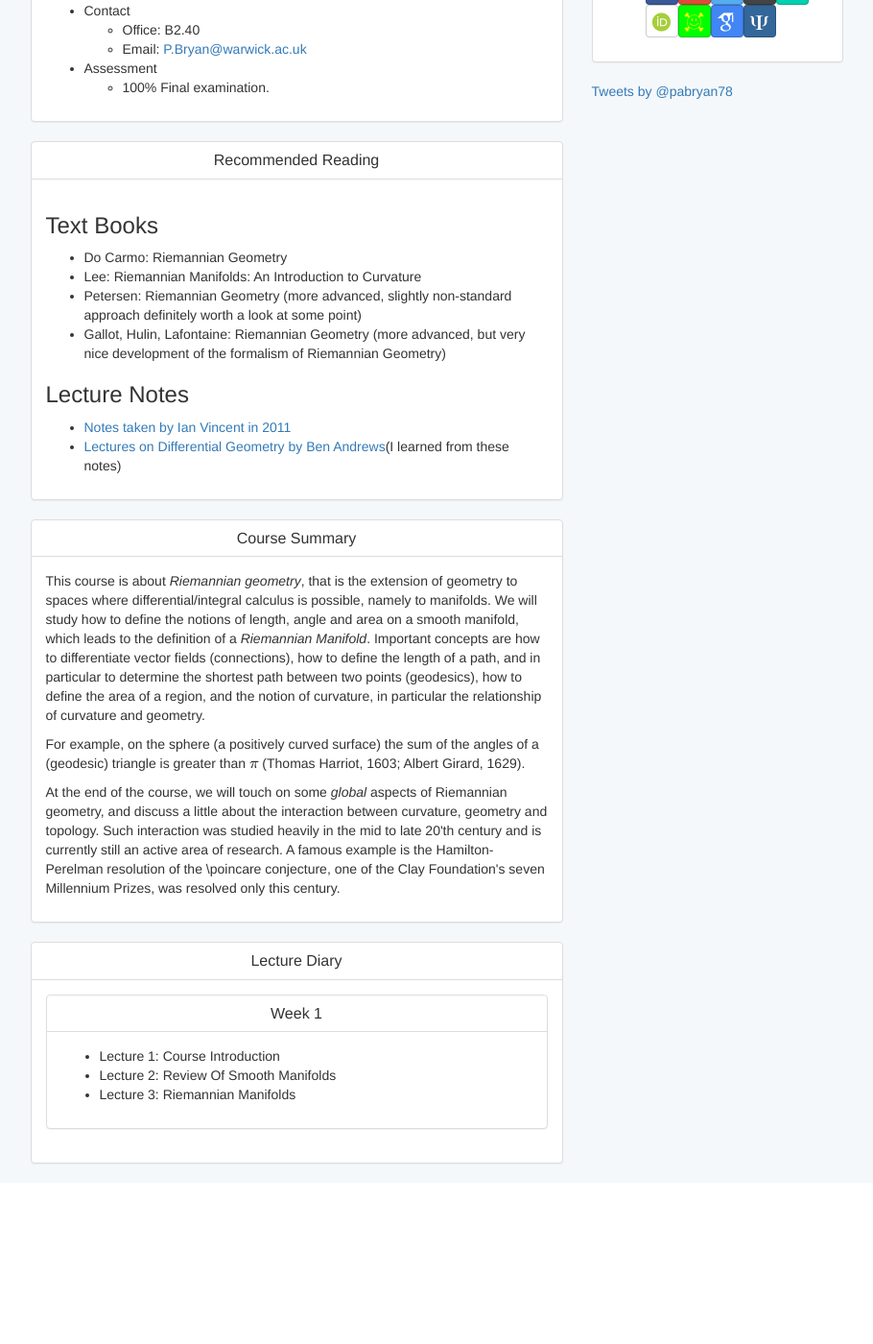
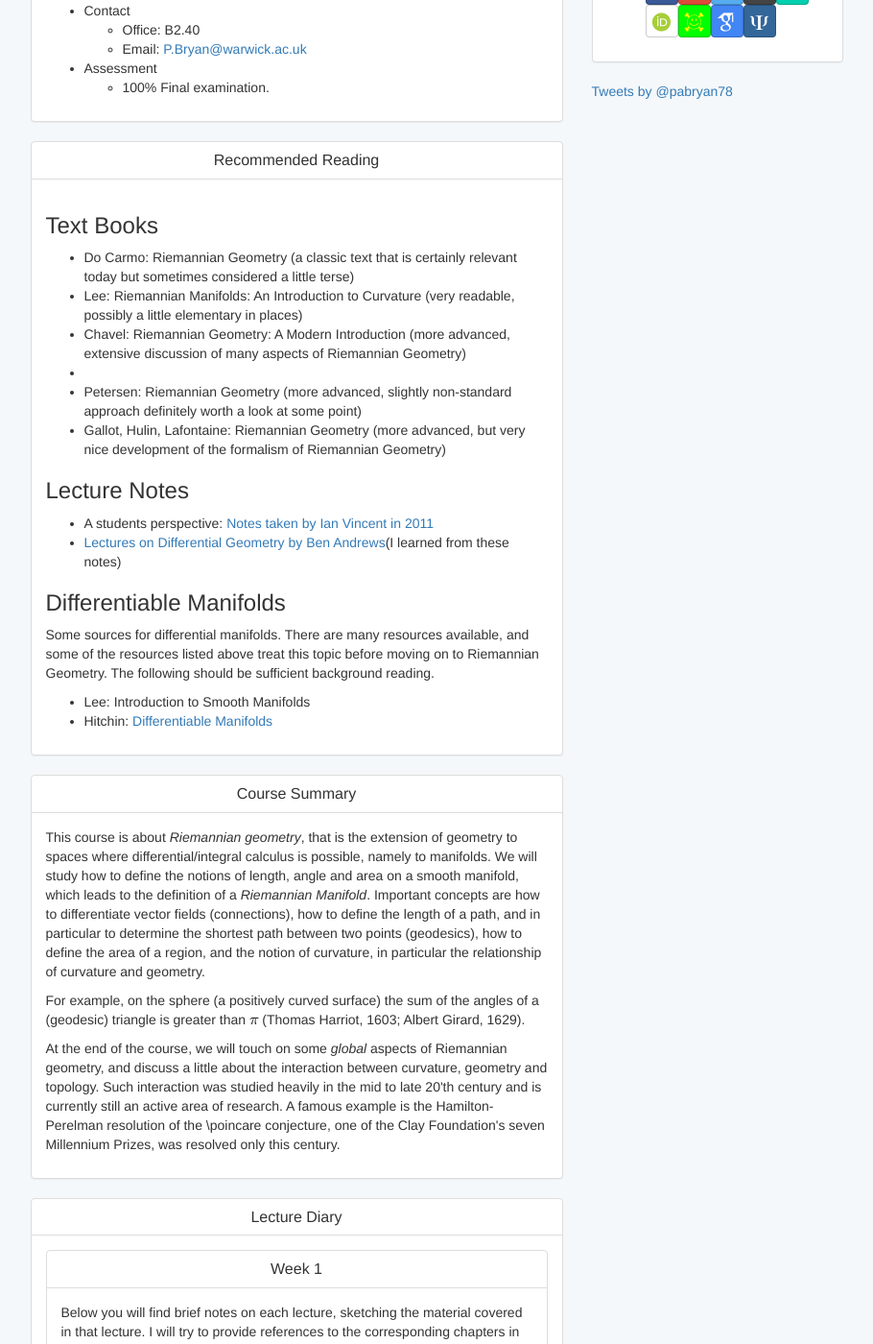
Before and after one commit to pabryan/pabryan.github.io, a Jekyll site: the page built from teaching/ma4c0/index.html, in a window 1280 px wide and 1400 px high, scrolled down 647 px. Shown: the whole window at 96% size, without its empty margins (331-1241 px from the left). Built offline with Jekyll 4.4.1, drawn with Linux system fonts in a browser that asks for light colours; some web fonts are replaced; formulas are drawn with MathJax 3; comment, search, counter and statistics services are not loaded; before the commit the page ends 1879 px from its top, so only the background shows below that; some of the changed text lies outside the part shown.

Commit message:
Expanded reading list and added brief description of lecture diary.

```diff
--- a/teaching/ma4c0/index.html
+++ b/teaching/ma4c0/index.html
@@ -49,15 +49,24 @@ description: "Paul Bryan: Mathematician - Teaching - MA4C0 Differential Geometry
   <div class="panel-body">
     <h3>Text Books</h3>
     <ul>
-      <li>Do Carmo: Riemannian Geometry</li>
-      <li>Lee: Riemannian Manifolds: An Introduction to Curvature</li>
+      <li>Do Carmo: Riemannian Geometry (a classic text that is certainly relevant today but sometimes considered a little terse)</li>
+      <li>Lee: Riemannian Manifolds: An Introduction to Curvature (very readable, possibly a little elementary in places)</li>
+      <li>Chavel: Riemannian Geometry: A Modern Introduction (more advanced, extensive discussion of many aspects of Riemannian Geometry)<li>
       <li>Petersen: Riemannian Geometry (more advanced, slightly non-standard approach definitely worth a look at some point)</li>
       <li>Gallot, Hulin, Lafontaine: Riemannian Geometry (more advanced, but very nice development of the formalism of Riemannian Geometry)</li>
     </ul>
+
     <h3>Lecture Notes</h3>
     <ul>
-      <li><a href="https://www2.warwick.ac.uk/fac/sci/maths/people/staff/vincent/differential_geometry.pdf">Notes taken by Ian Vincent in 2011</a></li>
+      <li>A students perspective: <a href="https://www2.warwick.ac.uk/fac/sci/maths/people/staff/vincent/differential_geometry.pdf">Notes taken by Ian Vincent in 2011</a></li>
       <li><a href="http://maths-people.anu.edu.au/~andrews/DG/">Lectures on Differential Geometry by Ben Andrews</a>(I learned from these notes)</li>
+    </ul>
+
+    <h3>Differentiable Manifolds</h3>
+    <p>Some sources for differential manifolds. There are many resources available, and some of the resources listed above treat this topic before moving on to Riemannian Geometry. The following should be sufficient background reading.</p>
+    <ul>
+      <li>Lee: Introduction to Smooth Manifolds</li>
+      <li>Hitchin: <a href="http://people.maths.ox.ac.uk/hitchin/hitchinnotes/Differentiable_manifolds/manifolds2012.pdf">Differentiable Manifolds</a></li>
     </ul>
   </div>
 </div>
@@ -83,6 +92,7 @@ description: "Paul Bryan: Mathematician - Teaching - MA4C0 Differential Geometry
 	<h3 class="panel-title">Week 1</h3>
       </div>
       <div class="panel-body">
+	<p>Below you will find brief notes on each lecture, sketching the material covered in that lecture. I will try to provide references to the corresponding chapters in the reading material.</p>
 	<ul>
 	  <li>Lecture 1: Course Introduction</li>
 	  <li>Lecture 2: Review Of Smooth Manifolds</li>
```
